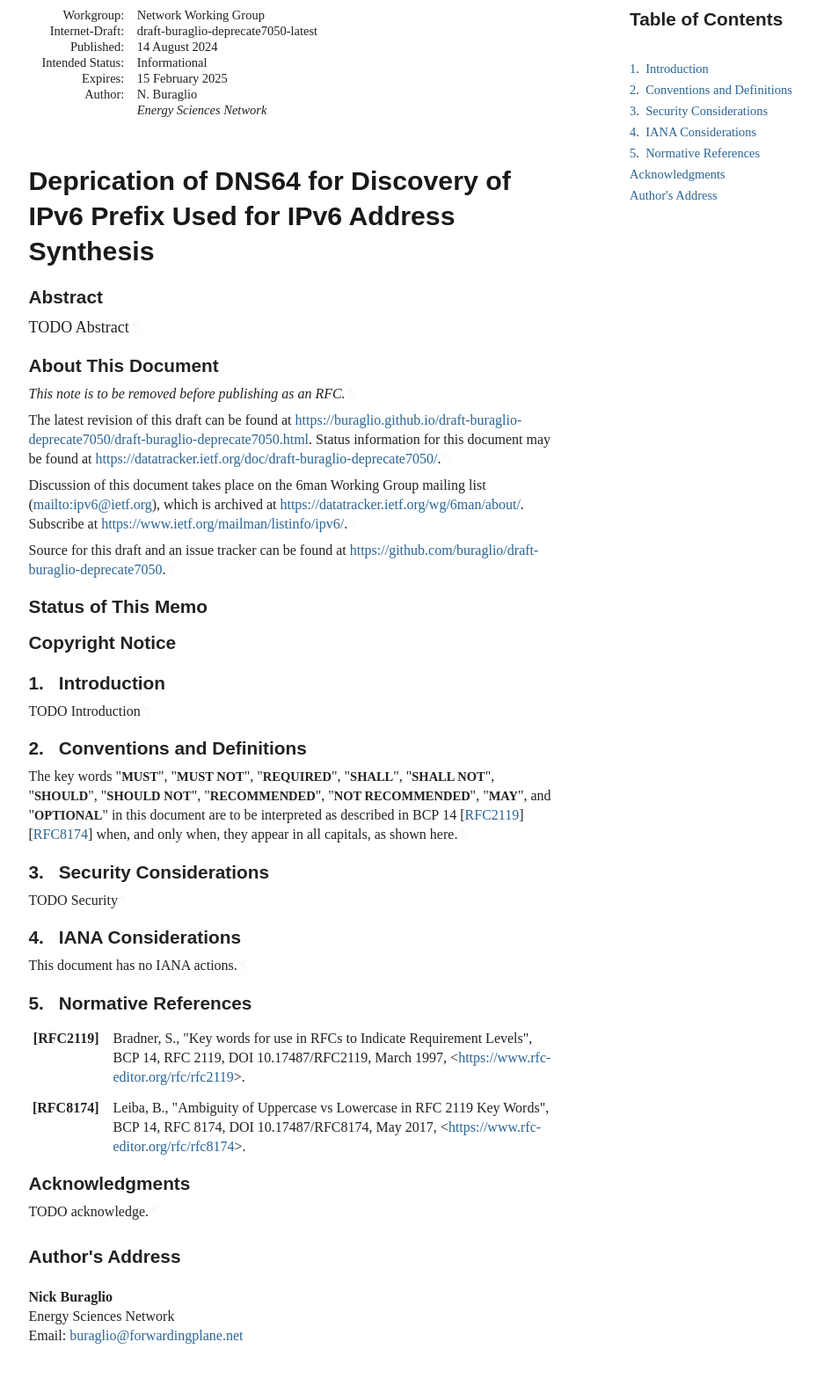
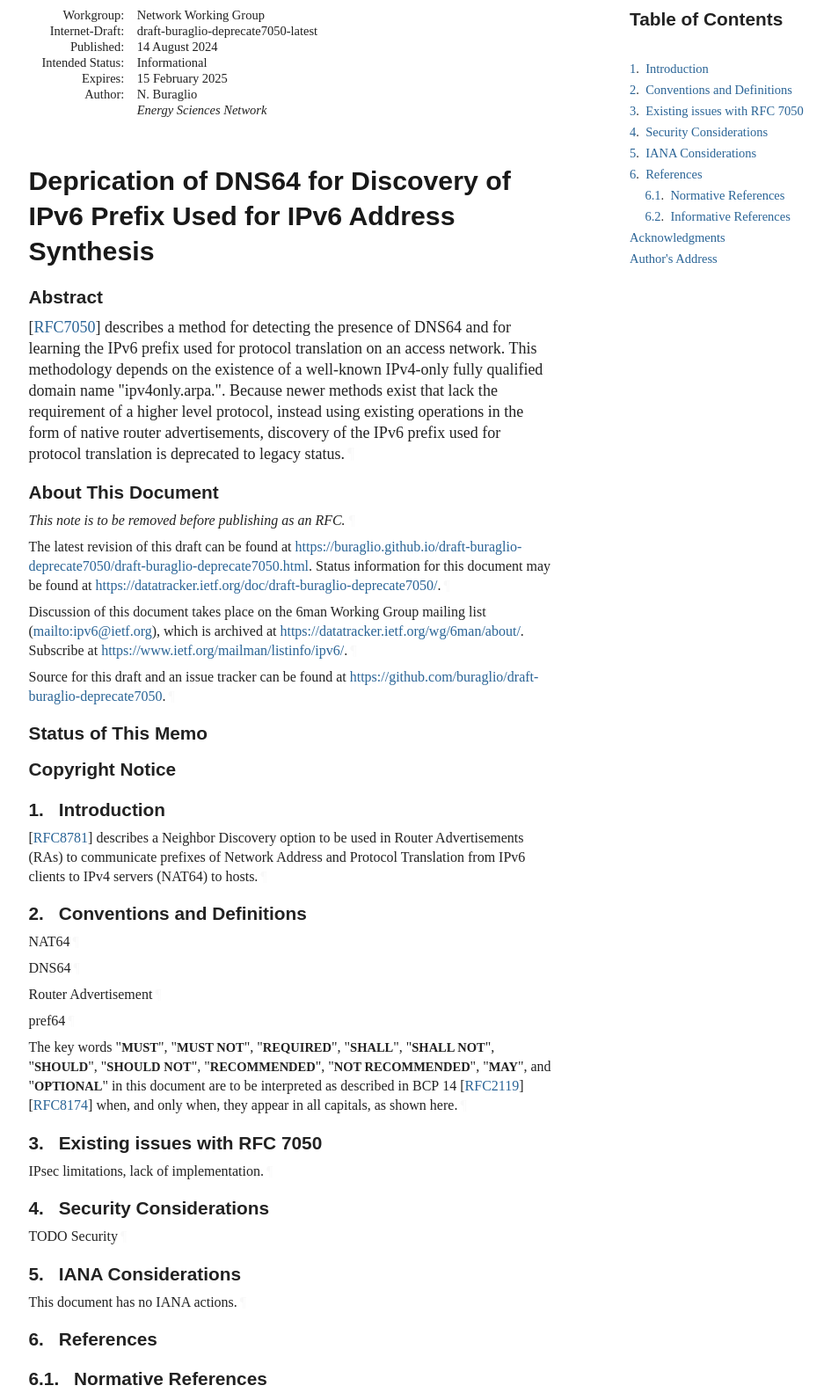
Before and after one commit to furry13/draft-buraglio-deprecate7050, a plain HTML site: page draft-buraglio-deprecate7050.html in a window 1280 px wide. Shown: the part 67-1651 px from the top of the page at 88% size, without its empty margins (92-1037 px from the left). Drawn offline with Linux system fonts and the light colour scheme; a web font is replaced by a local one.

Commit message:
Script updating gh-pages from c6d38c0. [ci skip]

```diff
--- a/draft-buraglio-deprecate7050.html
+++ b/draft-buraglio-deprecate7050.html
@@ -6,9 +6,9 @@
 <meta content="initial-scale=1.0" name="viewport">
 <title>Deprication of DNS64 for Discovery of IPv6 Prefix Used for IPv6 Address Synthesis</title>
 <meta content="Nick Buraglio" name="author">
-<meta content="
-       TODO Abstract
-    " name="description">
+<meta content='
+        describes a method for detecting the presence of DNS64 and for learning the IPv6 prefix used for protocol translation on an access network. This methodology depends on the existence of a well-known IPv4-only fully qualified domain name "ipv4only.arpa.". Because newer methods exist that lack the requirement of a higher level protocol, instead using existing operations in the form of native router advertisements, discovery of the IPv6 prefix used for protocol translation is deprecated to legacy status.
+    ' name="description">
 <meta content="xml2rfc 3.22.0" name="generator">
 <meta content="IPv6" name="keyword">
 <meta content="DNS64" name="keyword">
@@ -1060,7 +1060,7 @@ svg :is([fill="white"], [fill^="#fff"]) {
 <h1 id="title">Deprication of DNS64 for Discovery of IPv6 Prefix Used for IPv6 Address Synthesis</h1>
 <section id="section-abstract">
       <h2 id="abstract"><a href="#abstract" class="selfRef">Abstract</a></h2>
-<p id="section-abstract-1">TODO Abstract<a href="#section-abstract-1" class="pilcrow">¶</a></p>
+<p id="section-abstract-1"><span>[<a href="#RFC7050" class="cite xref">RFC7050</a>]</span> describes a method for detecting the presence of DNS64 and for learning the IPv6 prefix used for protocol translation on an access network. This methodology depends on the existence of a well-known IPv4-only fully qualified domain name "ipv4only.arpa.". Because newer methods exist that lack the requirement of a higher level protocol, instead using existing operations in the form of native router advertisements, discovery of the IPv6 prefix used for protocol translation is deprecated to legacy status.<a href="#section-abstract-1" class="pilcrow">¶</a></p>
 </section>
 <section class="note rfcEditorRemove" id="section-note.1">
       <h2 id="name-about-this-document">
@@ -1133,19 +1133,30 @@ svg :is([fill="white"], [fill^="#fff"]) {
             <p id="section-toc.1-1.2.1" class="keepWithNext"><a href="#section-2" class="auto internal xref">2</a>.  <a href="#name-conventions-and-definitions" class="internal xref">Conventions and Definitions</a></p>
 </li>
           <li class="compact toc ulBare ulEmpty" id="section-toc.1-1.3">
-            <p id="section-toc.1-1.3.1" class="keepWithNext"><a href="#section-3" class="auto internal xref">3</a>.  <a href="#name-security-considerations" class="internal xref">Security Considerations</a></p>
+            <p id="section-toc.1-1.3.1" class="keepWithNext"><a href="#section-3" class="auto internal xref">3</a>.  <a href="#name-existing-issues-with-rfc-70" class="internal xref">Existing issues with RFC 7050</a></p>
 </li>
           <li class="compact toc ulBare ulEmpty" id="section-toc.1-1.4">
-            <p id="section-toc.1-1.4.1"><a href="#section-4" class="auto internal xref">4</a>.  <a href="#name-iana-considerations" class="internal xref">IANA Considerations</a></p>
+            <p id="section-toc.1-1.4.1"><a href="#section-4" class="auto internal xref">4</a>.  <a href="#name-security-considerations" class="internal xref">Security Considerations</a></p>
 </li>
           <li class="compact toc ulBare ulEmpty" id="section-toc.1-1.5">
-            <p id="section-toc.1-1.5.1"><a href="#section-5" class="auto internal xref">5</a>.  <a href="#name-normative-references" class="internal xref">Normative References</a></p>
+            <p id="section-toc.1-1.5.1"><a href="#section-5" class="auto internal xref">5</a>.  <a href="#name-iana-considerations" class="internal xref">IANA Considerations</a></p>
 </li>
           <li class="compact toc ulBare ulEmpty" id="section-toc.1-1.6">
-            <p id="section-toc.1-1.6.1"><a href="#appendix-A" class="auto internal xref"></a><a href="#name-acknowledgments" class="internal xref">Acknowledgments</a></p>
+            <p id="section-toc.1-1.6.1"><a href="#section-6" class="auto internal xref">6</a>.  <a href="#name-references" class="internal xref">References</a></p>
+<ul class="compact toc ulBare ulEmpty">
+<li class="compact toc ulBare ulEmpty" id="section-toc.1-1.6.2.1">
+                <p id="section-toc.1-1.6.2.1.1"><a href="#section-6.1" class="auto internal xref">6.1</a>.  <a href="#name-normative-references" class="internal xref">Normative References</a></p>
+</li>
+              <li class="compact toc ulBare ulEmpty" id="section-toc.1-1.6.2.2">
+                <p id="section-toc.1-1.6.2.2.1"><a href="#section-6.2" class="auto internal xref">6.2</a>.  <a href="#name-informative-references" class="internal xref">Informative References</a></p>
+</li>
+            </ul>
 </li>
           <li class="compact toc ulBare ulEmpty" id="section-toc.1-1.7">
-            <p id="section-toc.1-1.7.1"><a href="#appendix-B" class="auto internal xref"></a><a href="#name-authors-address" class="internal xref">Author's Address</a></p>
+            <p id="section-toc.1-1.7.1"><a href="#appendix-A" class="auto internal xref"></a><a href="#name-acknowledgments" class="internal xref">Acknowledgments</a></p>
+</li>
+          <li class="compact toc ulBare ulEmpty" id="section-toc.1-1.8">
+            <p id="section-toc.1-1.8.1"><a href="#appendix-B" class="auto internal xref"></a><a href="#name-authors-address" class="internal xref">Author's Address</a></p>
 </li>
         </ul>
 </nav>
@@ -1156,7 +1167,7 @@ svg :is([fill="white"], [fill^="#fff"]) {
       <h2 id="name-introduction">
 <a href="#section-1" class="section-number selfRef">1. </a><a href="#name-introduction" class="section-name selfRef">Introduction</a>
       </h2>
-<p id="section-1-1">TODO Introduction<a href="#section-1-1" class="pilcrow">¶</a></p>
+<p id="section-1-1"><span>[<a href="#RFC8781" class="cite xref">RFC8781</a>]</span> describes a Neighbor Discovery option to be used in Router Advertisements (RAs) to communicate prefixes of Network Address and Protocol Translation from IPv6 clients to IPv4 servers (NAT64) to hosts.<a href="#section-1-1" class="pilcrow">¶</a></p>
 </section>
 </div>
 <div id="conventions-and-definitions">
@@ -1164,43 +1175,79 @@ svg :is([fill="white"], [fill^="#fff"]) {
       <h2 id="name-conventions-and-definitions">
 <a href="#section-2" class="section-number selfRef">2. </a><a href="#name-conventions-and-definitions" class="section-name selfRef">Conventions and Definitions</a>
       </h2>
-<p id="section-2-1">The key words "<span class="bcp14">MUST</span>", "<span class="bcp14">MUST NOT</span>", "<span class="bcp14">REQUIRED</span>", "<span class="bcp14">SHALL</span>", "<span class="bcp14">SHALL NOT</span>", "<span class="bcp14">SHOULD</span>", "<span class="bcp14">SHOULD NOT</span>", "<span class="bcp14">RECOMMENDED</span>", "<span class="bcp14">NOT RECOMMENDED</span>",
+<p id="section-2-1">NAT64<a href="#section-2-1" class="pilcrow">¶</a></p>
+<p id="section-2-2">DNS64<a href="#section-2-2" class="pilcrow">¶</a></p>
+<p id="section-2-3">Router Advertisement<a href="#section-2-3" class="pilcrow">¶</a></p>
+<p id="section-2-4">pref64<a href="#section-2-4" class="pilcrow">¶</a></p>
+<p id="section-2-5">The key words "<span class="bcp14">MUST</span>", "<span class="bcp14">MUST NOT</span>", "<span class="bcp14">REQUIRED</span>", "<span class="bcp14">SHALL</span>", "<span class="bcp14">SHALL NOT</span>", "<span class="bcp14">SHOULD</span>", "<span class="bcp14">SHOULD NOT</span>", "<span class="bcp14">RECOMMENDED</span>", "<span class="bcp14">NOT RECOMMENDED</span>",
 "<span class="bcp14">MAY</span>", and "<span class="bcp14">OPTIONAL</span>" in this document are to be interpreted as
 described in BCP 14 <span>[<a href="#RFC2119" class="cite xref">RFC2119</a>]</span> <span>[<a href="#RFC8174" class="cite xref">RFC8174</a>]</span> when, and only when, they
-appear in all capitals, as shown here.<a href="#section-2-1" class="pilcrow">¶</a></p>
+appear in all capitals, as shown here.<a href="#section-2-5" class="pilcrow">¶</a></p>
+</section>
+</div>
+<div id="existing-issues-with-rfc-7050">
+<section id="section-3">
+      <h2 id="name-existing-issues-with-rfc-70">
+<a href="#section-3" class="section-number selfRef">3. </a><a href="#name-existing-issues-with-rfc-70" class="section-name selfRef">Existing issues with RFC 7050</a>
+      </h2>
+<p id="section-3-1">IPsec limitations, lack of implementation.<a href="#section-3-1" class="pilcrow">¶</a></p>
 </section>
 </div>
 <div id="security-considerations">
-<section id="section-3">
+<section id="section-4">
       <h2 id="name-security-considerations">
-<a href="#section-3" class="section-number selfRef">3. </a><a href="#name-security-considerations" class="section-name selfRef">Security Considerations</a>
+<a href="#section-4" class="section-number selfRef">4. </a><a href="#name-security-considerations" class="section-name selfRef">Security Considerations</a>
       </h2>
-<p id="section-3-1">TODO Security<a href="#section-3-1" class="pilcrow">¶</a></p>
+<p id="section-4-1">TODO Security<a href="#section-4-1" class="pilcrow">¶</a></p>
 </section>
 </div>
 <div id="iana-considerations">
-<section id="section-4">
+<section id="section-5">
       <h2 id="name-iana-considerations">
-<a href="#section-4" class="section-number selfRef">4. </a><a href="#name-iana-considerations" class="section-name selfRef">IANA Considerations</a>
+<a href="#section-5" class="section-number selfRef">5. </a><a href="#name-iana-considerations" class="section-name selfRef">IANA Considerations</a>
       </h2>
-<p id="section-4-1">This document has no IANA actions.<a href="#section-4-1" class="pilcrow">¶</a></p>
+<p id="section-5-1">This document has no IANA actions.<a href="#section-5-1" class="pilcrow">¶</a></p>
 </section>
 </div>
+<div id="sec-combined-references">
+<section id="section-6">
+      <h2 id="name-references">
+<a href="#section-6" class="section-number selfRef">6. </a><a href="#name-references" class="section-name selfRef">References</a>
+      </h2>
 <div id="sec-normative-references">
-<section id="section-5">
-      <h2 id="name-normative-references">
-<a href="#section-5" class="section-number selfRef">5. </a><a href="#name-normative-references" class="section-name selfRef">Normative References</a>
-      </h2>
+<section id="section-6.1">
+        <h3 id="name-normative-references">
+<a href="#section-6.1" class="section-number selfRef">6.1. </a><a href="#name-normative-references" class="section-name selfRef">Normative References</a>
+        </h3>
 <dl class="references">
 <dt id="RFC2119">[RFC2119]</dt>
-      <dd>
+        <dd>
 <span class="refAuthor">Bradner, S.</span>, <span class="refTitle">"Key words for use in RFCs to Indicate Requirement Levels"</span>, <span class="seriesInfo">BCP 14</span>, <span class="seriesInfo">RFC 2119</span>, <span class="seriesInfo">DOI 10.17487/RFC2119</span>, <time datetime="1997-03" class="refDate">March 1997</time>, <span>&lt;<a href="https://www.rfc-editor.org/rfc/rfc2119">https://www.rfc-editor.org/rfc/rfc2119</a>&gt;</span>. </dd>
 <dd class="break"></dd>
 <dt id="RFC8174">[RFC8174]</dt>
-    <dd>
+      <dd>
 <span class="refAuthor">Leiba, B.</span>, <span class="refTitle">"Ambiguity of Uppercase vs Lowercase in RFC 2119 Key Words"</span>, <span class="seriesInfo">BCP 14</span>, <span class="seriesInfo">RFC 8174</span>, <span class="seriesInfo">DOI 10.17487/RFC8174</span>, <time datetime="2017-05" class="refDate">May 2017</time>, <span>&lt;<a href="https://www.rfc-editor.org/rfc/rfc8174">https://www.rfc-editor.org/rfc/rfc8174</a>&gt;</span>. </dd>
 <dd class="break"></dd>
 </dl>
+</section>
+</div>
+<div id="sec-informative-references">
+<section id="section-6.2">
+        <h3 id="name-informative-references">
+<a href="#section-6.2" class="section-number selfRef">6.2. </a><a href="#name-informative-references" class="section-name selfRef">Informative References</a>
+        </h3>
+<dl class="references">
+<dt id="RFC7050">[RFC7050]</dt>
+        <dd>
+<span class="refAuthor">Savolainen, T.</span>, <span class="refAuthor">Korhonen, J.</span>, and <span class="refAuthor">D. Wing</span>, <span class="refTitle">"Discovery of the IPv6 Prefix Used for IPv6 Address Synthesis"</span>, <span class="seriesInfo">RFC 7050</span>, <span class="seriesInfo">DOI 10.17487/RFC7050</span>, <time datetime="2013-11" class="refDate">November 2013</time>, <span>&lt;<a href="https://www.rfc-editor.org/rfc/rfc7050">https://www.rfc-editor.org/rfc/rfc7050</a>&gt;</span>. </dd>
+<dd class="break"></dd>
+<dt id="RFC8781">[RFC8781]</dt>
+      <dd>
+<span class="refAuthor">Colitti, L.</span> and <span class="refAuthor">J. Linkova</span>, <span class="refTitle">"Discovering PREF64 in Router Advertisements"</span>, <span class="seriesInfo">RFC 8781</span>, <span class="seriesInfo">DOI 10.17487/RFC8781</span>, <time datetime="2020-04" class="refDate">April 2020</time>, <span>&lt;<a href="https://www.rfc-editor.org/rfc/rfc8781">https://www.rfc-editor.org/rfc/rfc8781</a>&gt;</span>. </dd>
+<dd class="break"></dd>
+</dl>
+</section>
+</div>
 </section>
 </div>
 <div id="acknowledgments">
```
Also changed, not shown: draft-buraglio-deprecate7050.txt.
